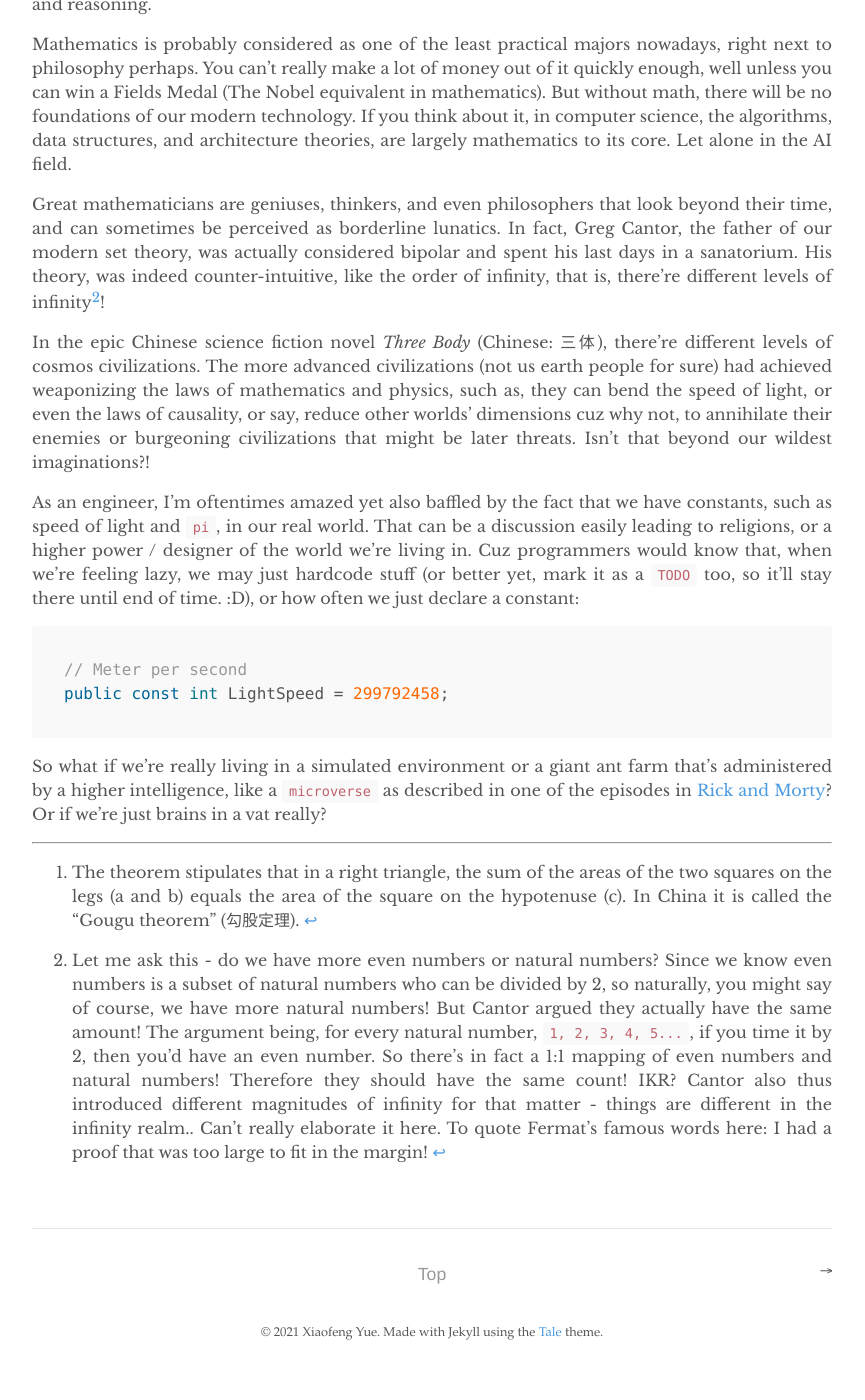
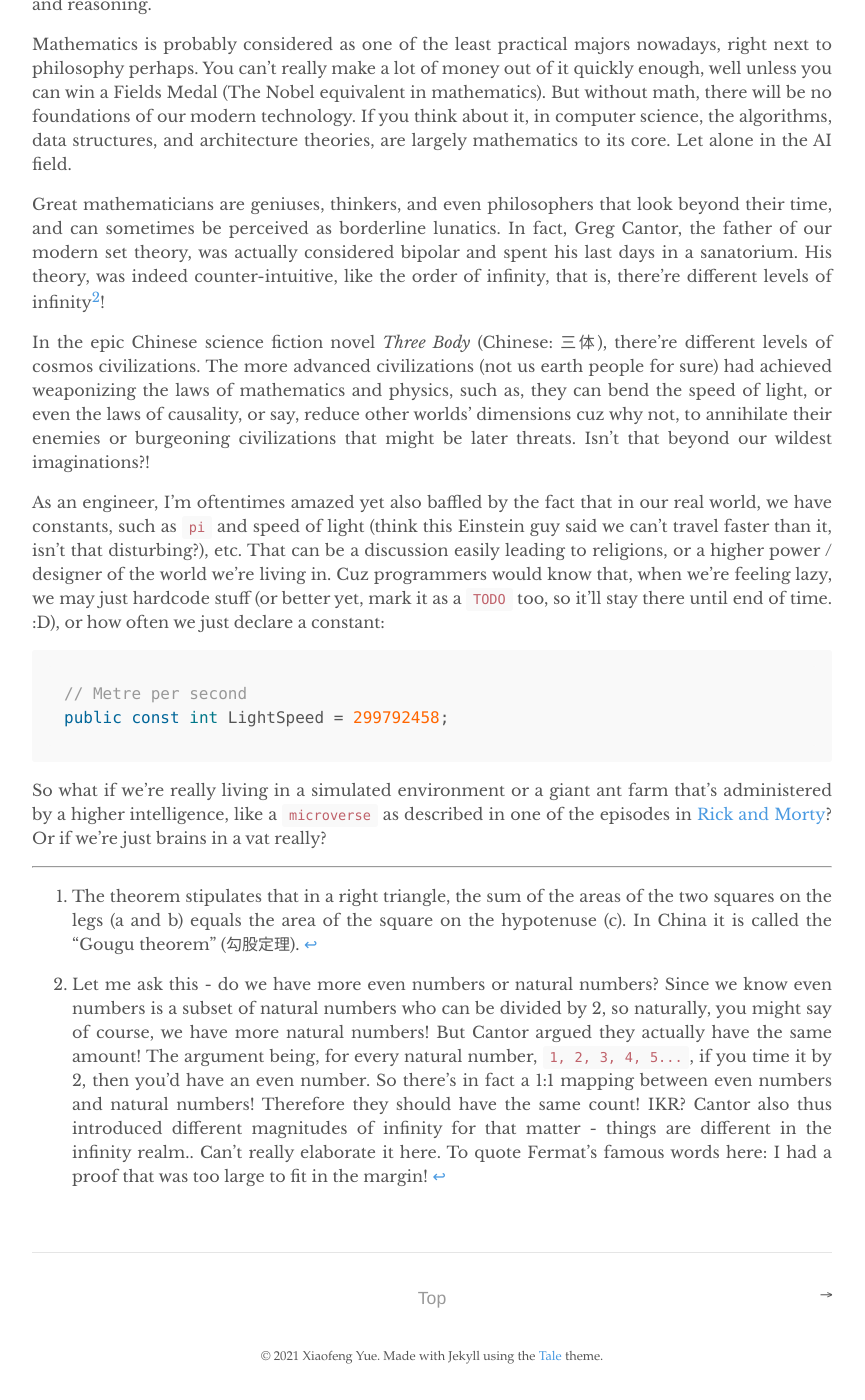
Before and after one commit to yuexiaofeng/yuexiaofeng.github.io, a Jekyll site: the page built from _posts/2021-03-14-life-of-pi.md, in a window 1280 px wide and 1400 px high, scrolled down 5022 px. Shown: the whole window, without its empty margins (208-1073 px from the left). Built offline with Jekyll 4.4.1, drawn with Linux system fonts in a browser that asks for light colours; before the commit the page ends 6398 px from its top, so only the background shows below that; some of the changed text lies outside the part shown.

Commit message:
Hopefully final improvement of life of pi

````diff
--- a/_posts/2021-03-14-life-of-pi.md
+++ b/_posts/2021-03-14-life-of-pi.md
@@ -113,10 +113,10 @@ Great mathematicians are geniuses, thinkers, and even philosophers that look bey
 
 In the epic Chinese science fiction novel *Three Body* (Chinese: 三体), there're different levels of cosmos civilizations. The more advanced civilizations (not us earth people for sure) had achieved weaponizing the laws of mathematics and physics, such as, they can bend the speed of light, or even the laws of causality, or say, reduce other worlds' dimensions cuz why not, to annihilate their enemies or burgeoning civilizations that might be later threats. Isn't that beyond our wildest imaginations?!
 
-As an engineer, I'm oftentimes amazed yet also baffled by the fact that we have constants, such as speed of light and `pi`, in our real world. That can be a discussion easily leading to religions, or a higher power / designer of the world we're living in. Cuz programmers would know that, when we're feeling lazy, we may just hardcode stuff (or better yet, mark it as a `TODO` too, so it'll stay there until end of time. :D), or how often we just declare a constant:
+As an engineer, I'm oftentimes amazed yet also baffled by the fact that in our real world, we have constants, such as `pi` and speed of light (think this Einstein guy said we can't travel faster than it, isn't that disturbing?), etc. That can be a discussion easily leading to religions, or a higher power / designer of the world we're living in. Cuz programmers would know that, when we're feeling lazy, we may just hardcode stuff (or better yet, mark it as a `TODO` too, so it'll stay there until end of time. :D), or how often we just declare a constant:
 
 ```csharp
-// Meter per second
+// Metre per second
 public const int LightSpeed = 299792458;
 ```
 
@@ -126,4 +126,4 @@ So what if we're really living in a simulated environment or a giant ant farm th
 
 [^fn1]: The theorem stipulates that in a right triangle, the sum of the areas of the two squares on the legs (a and b) equals the area of the square on the hypotenuse (c). In China it is called the "Gougu theorem" (勾股定理).
 
-[^fn2]: Let me ask this - do we have more even numbers or natural numbers? Since we know even numbers is a subset of natural numbers who can be divided by 2, so naturally, you might say of course, we have more natural numbers! But Cantor argued they actually have the same amount! The argument being, for every natural number, `1, 2, 3, 4, 5...`, if you time it by 2, then you'd have an even number. So there's in fact a 1:1 mapping of even numbers and natural numbers! Therefore they should have the same count! IKR? Cantor also thus introduced different magnitudes of infinity for that matter - things are different in the infinity realm.. Can't really elaborate it here. To quote Fermat's famous words here: I had a proof that was too large to fit in the margin!
+[^fn2]: Let me ask this - do we have more even numbers or natural numbers? Since we know even numbers is a subset of natural numbers who can be divided by 2, so naturally, you might say of course, we have more natural numbers! But Cantor argued they actually have the same amount! The argument being, for every natural number, `1, 2, 3, 4, 5...`, if you time it by 2, then you'd have an even number. So there's in fact a 1:1 mapping between even numbers and natural numbers! Therefore they should have the same count! IKR? Cantor also thus introduced different magnitudes of infinity for that matter - things are different in the infinity realm.. Can't really elaborate it here. To quote Fermat's famous words here: I had a proof that was too large to fit in the margin!
````
Also changed, not shown: other parts of _posts/2021-03-14-life-of-pi.md (+5 -5 lines).
